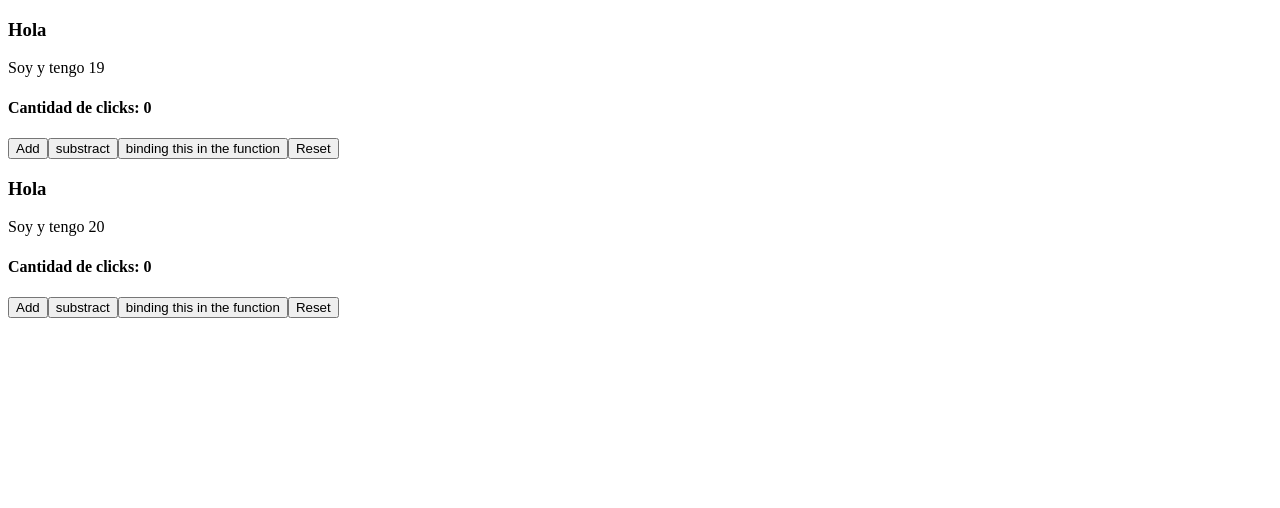
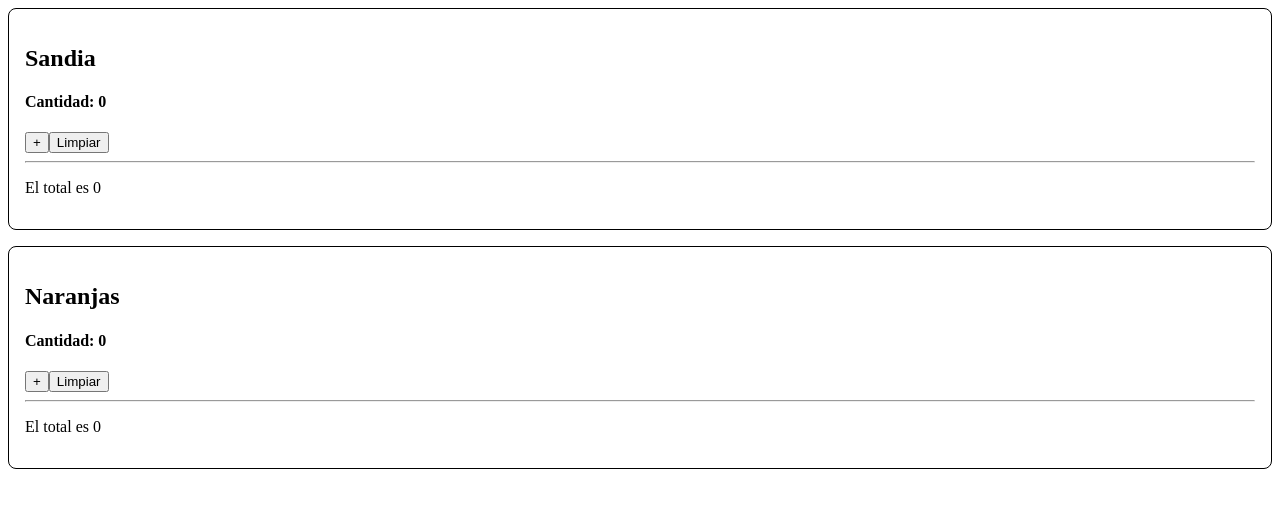
Before and after one commit to josh231101/REACT-UNIVERSITY, a React (Create React App) app: page / in a window 1280 px wide. Shown: the top 508 px of the page. Built offline with nearby package versions, Linux system fonts and the light colour scheme.

Commit message:
Add Conditional Styles Ep. 23 - Aplicar estilos CSS en línea a componentes

```diff
--- a/src/App.js
+++ b/src/App.js
@@ -5,8 +5,8 @@ import TarjetaFruta from "./components/TarjetaFruta";
 const App = () => {
   return (
     <>
-      <TarjetaFruta name="Josue" edad={19} />
-      <TarjetaFruta name="DAvid" edad={20} />
+      <TarjetaFruta name="Sandia" price={10} />
+      <TarjetaFruta name="Naranjas" price={5.4} />
     </>
   );
 };
--- a/src/components/TarjetaFruta.js
+++ b/src/components/TarjetaFruta.js
@@ -16,21 +16,32 @@ class App extends React.Component {
   refresh = () => {
     this.setState({ cantidad: 0 });
   };
+
   render() {
-    const { edad, nombre } = this.props;
+    const { name, price } = this.props;
+    const { cantidad } = this.state;
+
+    const styles = {
+      border: "1px solid black",
+      marginBottom: "1em",
+      borderRadius: "0.5em",
+      padding: "1em",
+      background: cantidad ? "linear-gradient(45deg, black, #4a02f7)" : "#FFF",
+      color: cantidad ? "#FFF" : "#000",
+      transition: "all 400ms ease-out"
+    };
     return (
-      <div>
-        <h3>Hola</h3>
-        <p>
-          Soy {nombre} y tengo {edad}
-        </p>
-        <h4>Cantidad de clicks: {this.state.cantidad}</h4>
-        <button onClick={this.update}>Add</button>
-        <button onClick={this.substract}> substract</button>
-        <button onClick={this.update.bind(this)}>
+      <div style={styles}>
+        <h2>{name}</h2>
+        <h4>Cantidad: {cantidad}</h4>
+        <button onClick={this.update}>+</button>
+        {cantidad > 0 && <button onClick={this.substract}>-</button>}
+        {/*<button onClick={this.update.bind(this)}>
           binding this in the function
-        </button>
-        <button onClick={this.refresh}>Reset</button>
+        </button>*/}
+        <button onClick={this.refresh}>Limpiar</button>
+        <hr />
+        <p>El total es {price * cantidad}</p>
       </div>
     );
   }
```
